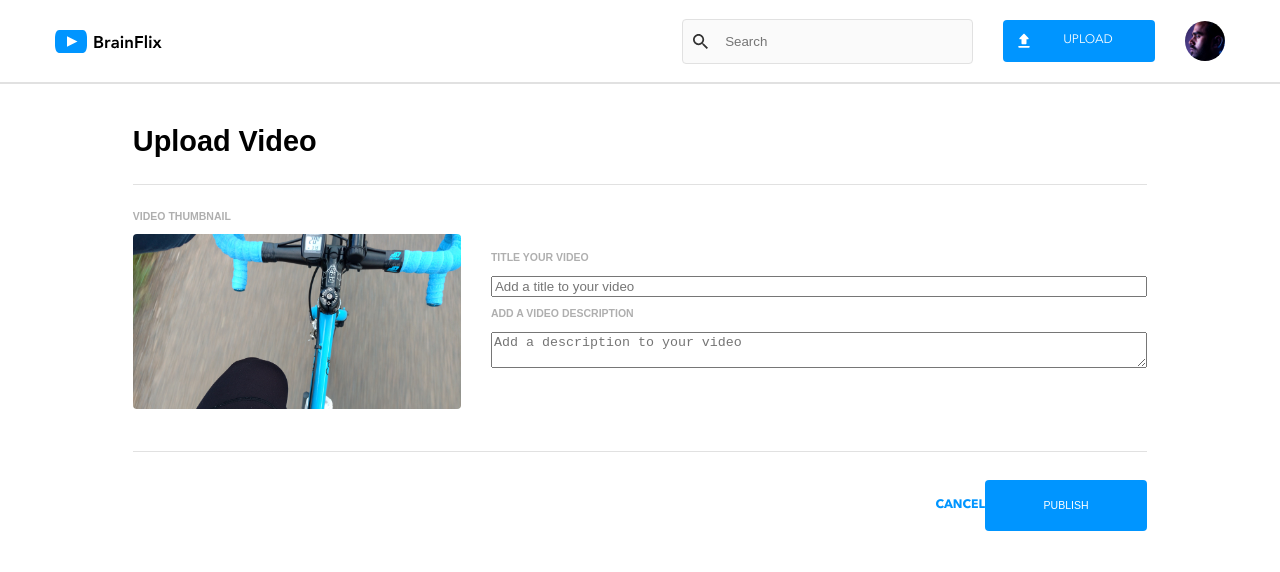
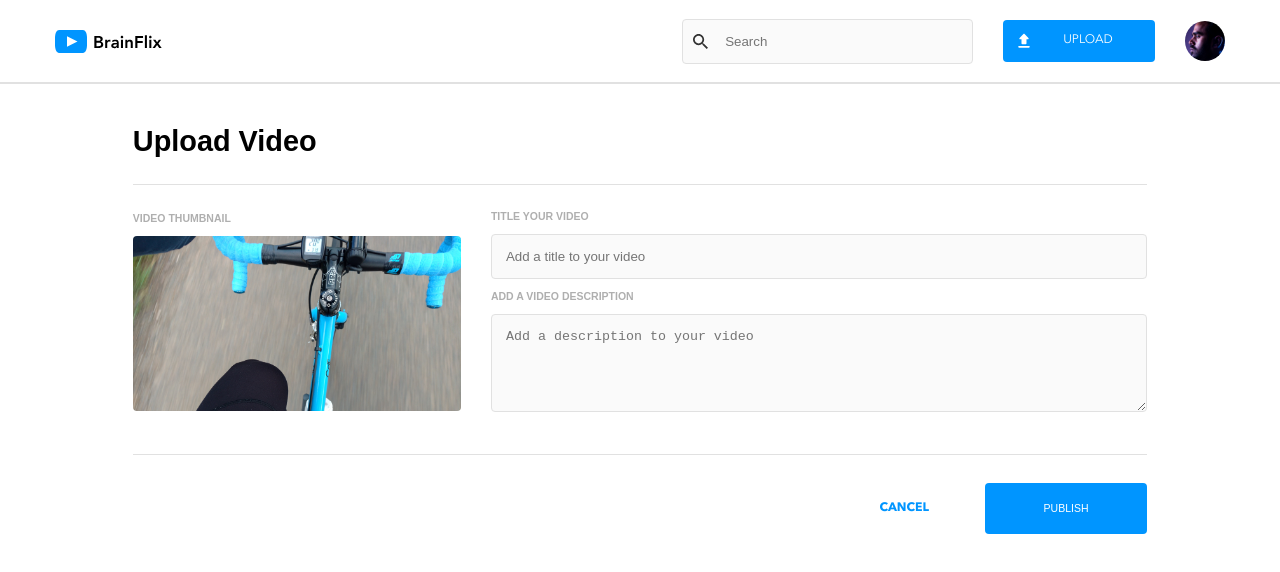
Before and after one commit to robbie-carragher/robbie-carragher-brainflix, a React (Vite) app: page /uploads in a window 1280 px wide. Shown: the top 572 px of the page. Built offline with nearby package versions, Linux system fonts and the light colour scheme.

Commit message:
Style fixexs to Video size and uploads page

```diff
--- a/src/components/Comments/Comments.scss
+++ b/src/components/Comments/Comments.scss
@@ -136,6 +136,10 @@
     }
   }
 
+  &__title {
+    padding: 0 1rem 0 0rem;
+  }
+
   &__comments {
     margin-bottom: 1rem;
   }
--- a/src/components/Video/Video.scss
+++ b/src/components/Video/Video.scss
@@ -7,7 +7,7 @@
   margin-top: -1rem;
   &__fullwidth {
     width: 100%;
-    height: auto;
+    height: 41rem;
 
     @include tablet {
       background-color: $second1;
--- a/src/pages/Uploads/Uploads.jsx
+++ b/src/pages/Uploads/Uploads.jsx
@@ -1,12 +1,11 @@
-
-import  { useState } from 'react';
-import axios from 'axios';
+import { useState } from "react";
+import axios from "axios";
 import { Link, useNavigate } from "react-router-dom";
 import "./Uploads.scss";
 
 export default function Uploads() {
-  const [title, setTitle] = useState('');
-  const [description, setDescription] = useState('');
+  const [title, setTitle] = useState("");
+  const [description, setDescription] = useState("");
 
   const navigate = useNavigate();
 
@@ -14,13 +13,13 @@ export default function Uploads() {
     event.preventDefault();
 
     try {
-      await axios.post('http://localhost:8080/videos', {
+      await axios.post("http://localhost:8080/videos", {
         title: title,
-        channel: 'Channel',
-        description: description
+        channel: "Channel",
+        description: description,
       });
-console.log(title)
-console.log(description)
+      console.log(title);
+      console.log(description);
       alert("Upload successful!");
       navigate("/");
     } catch (error) {
@@ -49,6 +48,7 @@ console.log(description)
           <div className="uploads__search-container">
             <h2 className="uploads__sub-title">TITLE YOUR VIDEO</h2>
             <input
+              id="uploads-box"
               type="text"
               name="title"
               placeholder="Add a title to your video"
@@ -59,18 +59,23 @@ console.log(description)
 
             <h2 className="uploads__sub-title">ADD A VIDEO DESCRIPTION</h2>
             <textarea
+              id="uploads-box"
+              className="uploads__box--height"
               name="description"
               placeholder="Add a description to your video"
               value={description}
               onChange={(e) => setDescription(e.target.value)}
             ></textarea>
-
           </div>
         </div>
 
         <div className="uploads__btn-wrap">
-          <button type="submit" className="uploads__publish-btn">PUBLISH</button>
-          <Link to="/" className="uploads__cancel-link">CANCEL</Link>
+          <button type="submit" className="uploads__publish-btn">
+          <span className="uploads__btn-text">PUBLISH</span>
+          </button>
+          <Link to="/" className="uploads__cancel-link">
+          <span className="uploads__cancel-text">CANCEL</span>
+          </Link>
         </div>
       </form>
     </section>
--- a/src/pages/Uploads/Uploads.scss
+++ b/src/pages/Uploads/Uploads.scss
@@ -95,14 +95,14 @@
 
   #uploads-box,
   #uploads-box-2 {
-    padding-left: 30px;
     border: 1px solid $second3;
     border-radius: 4px;
     width: 100%;
-    margin-right: 10px;
     padding: 1rem;
-    padding-left: 3rem;
-    background-size: 15px;
+  }
+
+  &__box--height {
+    height: 7rem;
   }
 
   &__thumbnail {
```
